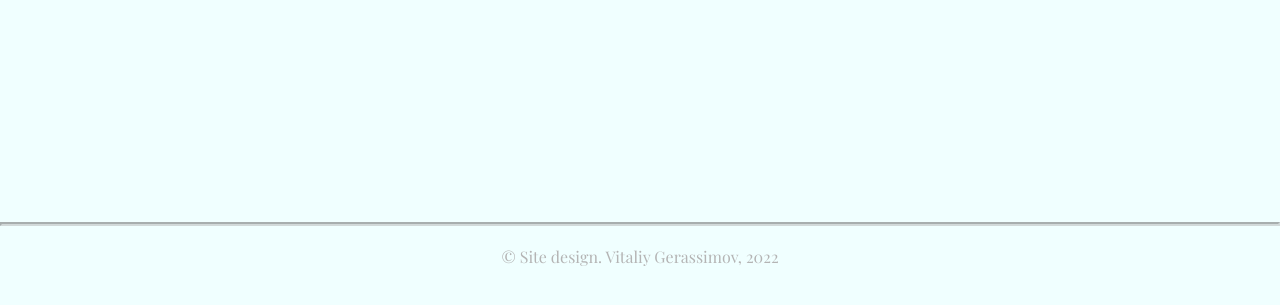
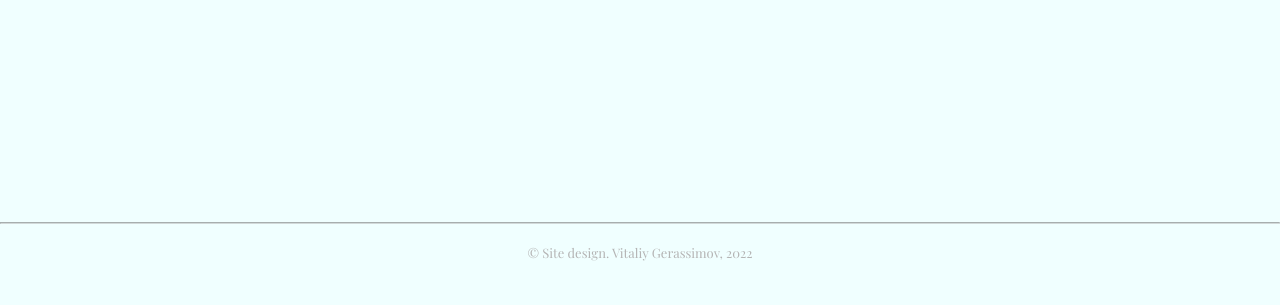
Before and after one commit to VitaliyDeveloper/global-temp-charts, a website built with Parcel: page index.html in a window 1280 px wide. Shown: the part 147-452 px from the top of the page. Built offline with nearby package versions, Linux system fonts and the light colour scheme.

Commit message:
style - 5

```diff
--- a/css/style.css
+++ b/css/style.css
@@ -43,7 +43,7 @@ body {
 
 hr {
 border-color: rgba(180, 180, 180, 0.5);
-border-width: 2px;
+border-width: 1px;
 }
 
 .footer-container {
@@ -54,4 +54,5 @@ border-width: 2px;
     padding: 20px 50px;
     text-align: center;
     color: rgb(180, 180, 180);
+    font-size: small;
 }
```
